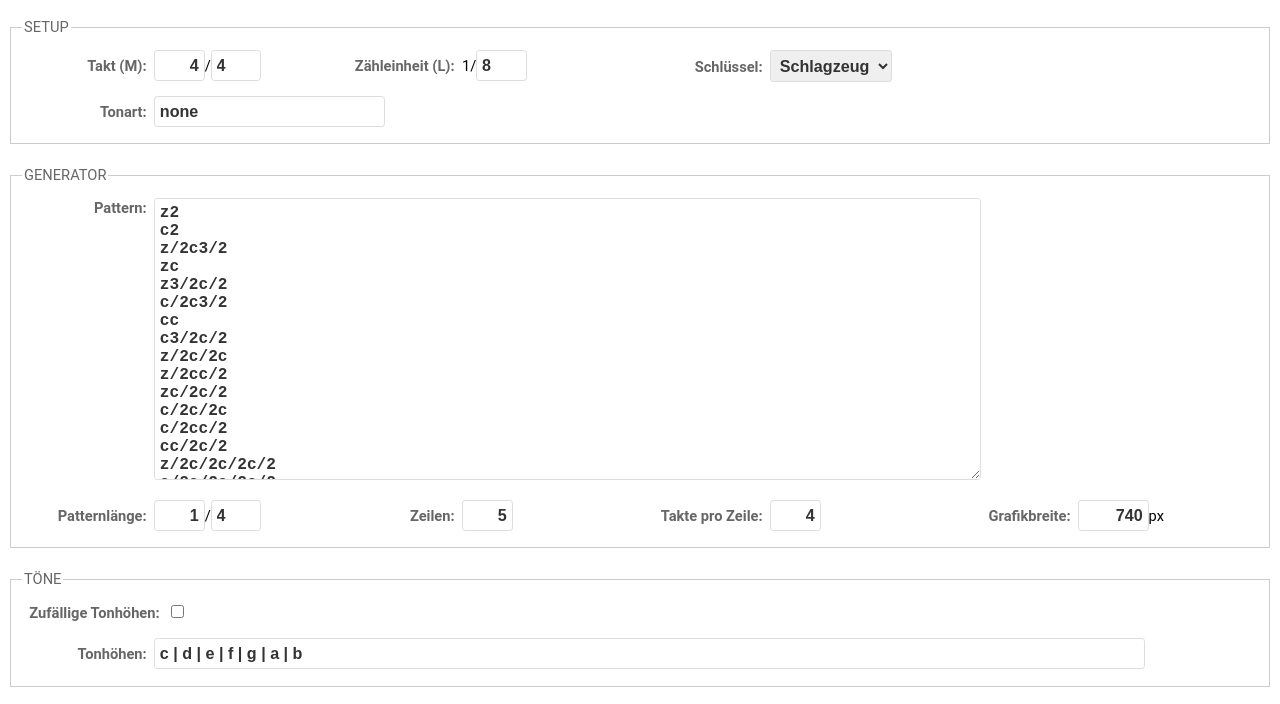
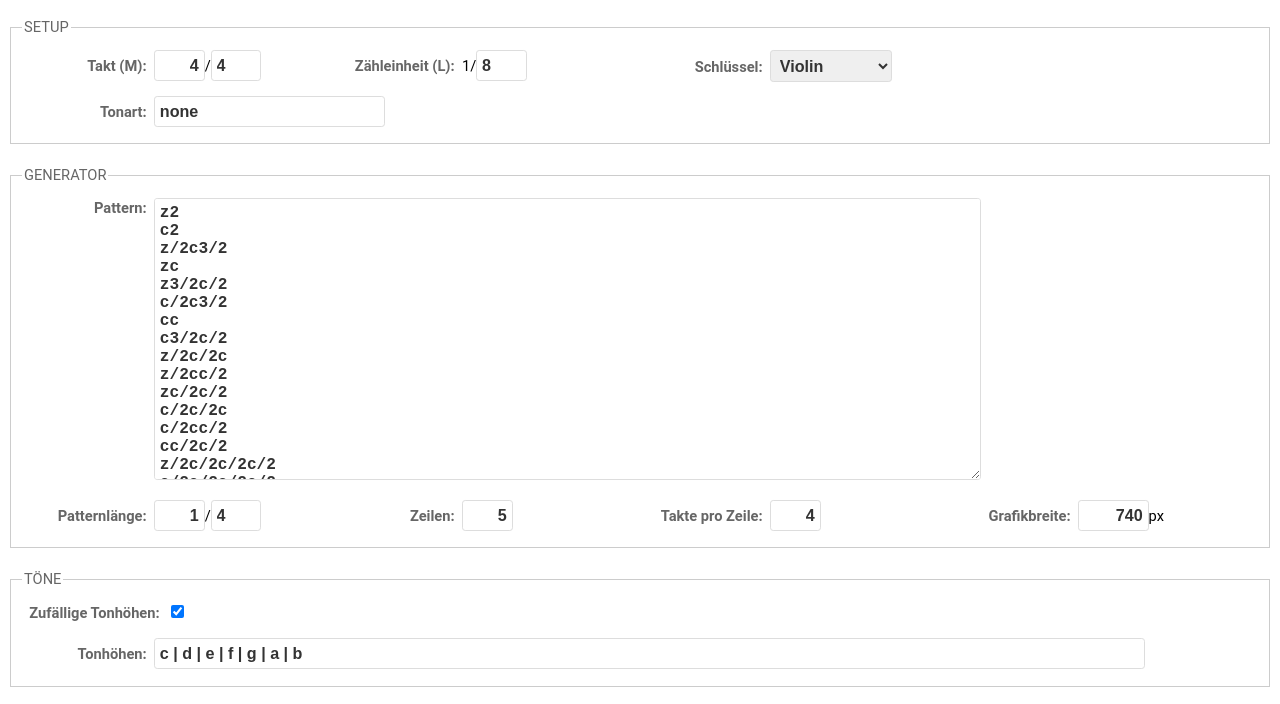
Before and after one commit to straight-shoota/leseubung, a website: page app/index.html in a window 1280 px wide. Shown: the part 64-768 px from the top of the page. Drawn offline with nearby package versions, Linux system fonts and the light colour scheme; files that its build step writes are made by us from their sources; files whose address does not match are found by name.

Commit message:
Set default values for clef and random pitch

```diff
--- a/app/index.html
+++ b/app/index.html
@@ -37,7 +37,7 @@
         <div class="field__input">
           <select id="clef">
             <option value="perc">Schlagzeug</option>
-            <option value="treble">Violin</option>
+            <option value="treble" selected="selected">Violin</option>
             <option value="alto">Alt</option>
             <option value="tenor">Tenor</option>
             <option value="bass">Bass</option>
@@ -139,7 +139,7 @@ c/2c/2c/2c/2
           <label for="random_pitch">Zufällige Tonhöhen:</label>
         </div>
         <div class="field__input">
-          <input type="checkbox" id="random_pitch">
+          <input type="checkbox" id="random_pitch" checked="checked">
         </div>
       </div>
 
```
Also changed, not shown: build/app/index.html, build/standalone.html.
